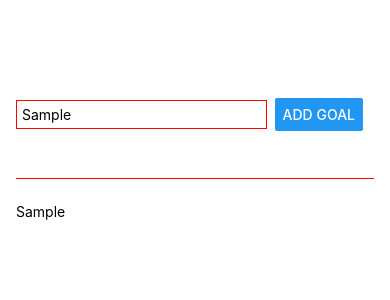
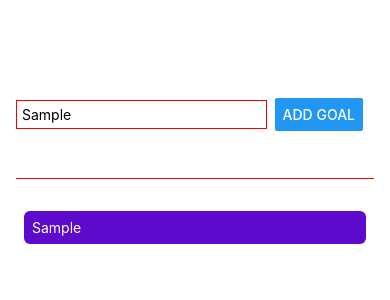
Before and after one commit to MartaPanasyuk/RNCourse, a React Native app: screen / in a window 390 px wide. Both pictures are taken after typing "Sample" into the empty fields and a click on the button "ADD GOAL". Shown: the top 300 px of the page. Built offline with nearby package versions, Linux system fonts and the light colour scheme.

Commit message:
added FlatList, fixed the structure

```diff
--- a/App.js
+++ b/App.js
@@ -1,5 +1,13 @@
 import { useState } from "react";
-import { Button, StyleSheet, Text, TextInput, View } from "react-native";
+import {
+  Button,
+  StyleSheet,
+  Text,
+  TextInput,
+  View,
+  ScrollView,
+  FlatList,
+} from "react-native";
 
 export default function App() {
   const [enteredGoalText, setEnteredCoalText] = useState(" ");
@@ -12,7 +20,7 @@
   function addGoalHandler() {
     setCourseGoals((currentCourseGoals) => [
       ...currentCourseGoals,
-      enteredGoalText,
+      { text: enteredGoalText, key: Math.random().toString() },
     ]);
   }
   return (
@@ -22,15 +30,21 @@
           placeholder="Your course goal!"
           style={styles.textInput}
           onChangeText={goalInputHandler}
-        ></TextInput>
+        />
         <Button title="Add Goal" onPress={addGoalHandler} />
       </View>
       <View style={styles.goalsContainer}>
-        <Text>
-          {courseGoals.map((goal) => (
-            <Text key={goal}>{goal}</Text>
-          ))}
-        </Text>
+        <FlatList
+          data={courseGoals}
+          renderItem={(itemData) => {
+            return (
+              <View style={styles.goalItem}>
+                <Text style={styles.goalText}>{itemData.item.text}</Text>
+              </View>
+            );
+          }}
+          alwaysBounceVertical={false}
+        />
       </View>
     </View>
   );
@@ -60,4 +74,13 @@
   goalsContainer: {
     flex: 5,
   },
+  goalItem: {
+    margin: 8,
+    padding: 8,
+    borderRadius: 6,
+    backgroundColor: "#5e0acc",
+  },
+  goalText: {
+    color: "white",
+  },
 });
```
